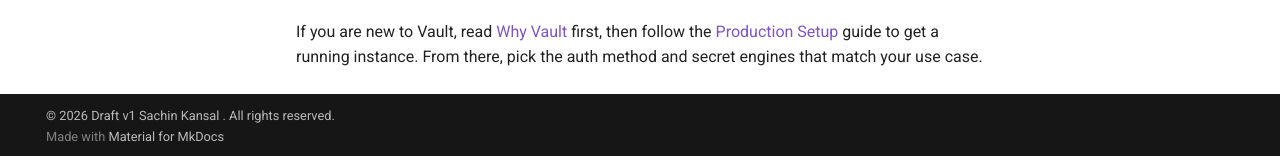
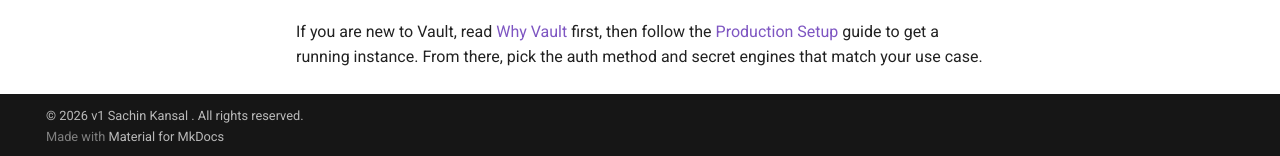
Before and after one commit to sachin-kansal/vault-field-handbook, an MkDocs documentation site: the page built from docs/index.md, in a window 1280 px wide and 900 px high, scrolled down 696 px. Shown: the part 741-897 px from the top of the window. Built offline with MkDocs 1.6.1 and Material for MkDocs 9.7.7, drawn with Linux system fonts in a browser that asks for light colours.

Commit message:
generic: removing draft

```diff
--- a/mkdocs.yaml
+++ b/mkdocs.yaml
@@ -67,4 +67,4 @@ nav:
     - Migrating Backend: 07-Operations/migrating-backened.md
 
 copyright: |
-  © 2026 Draft v1 Sachin Kansal . All rights reserved.
+  © 2026 v1 Sachin Kansal . All rights reserved.
```
